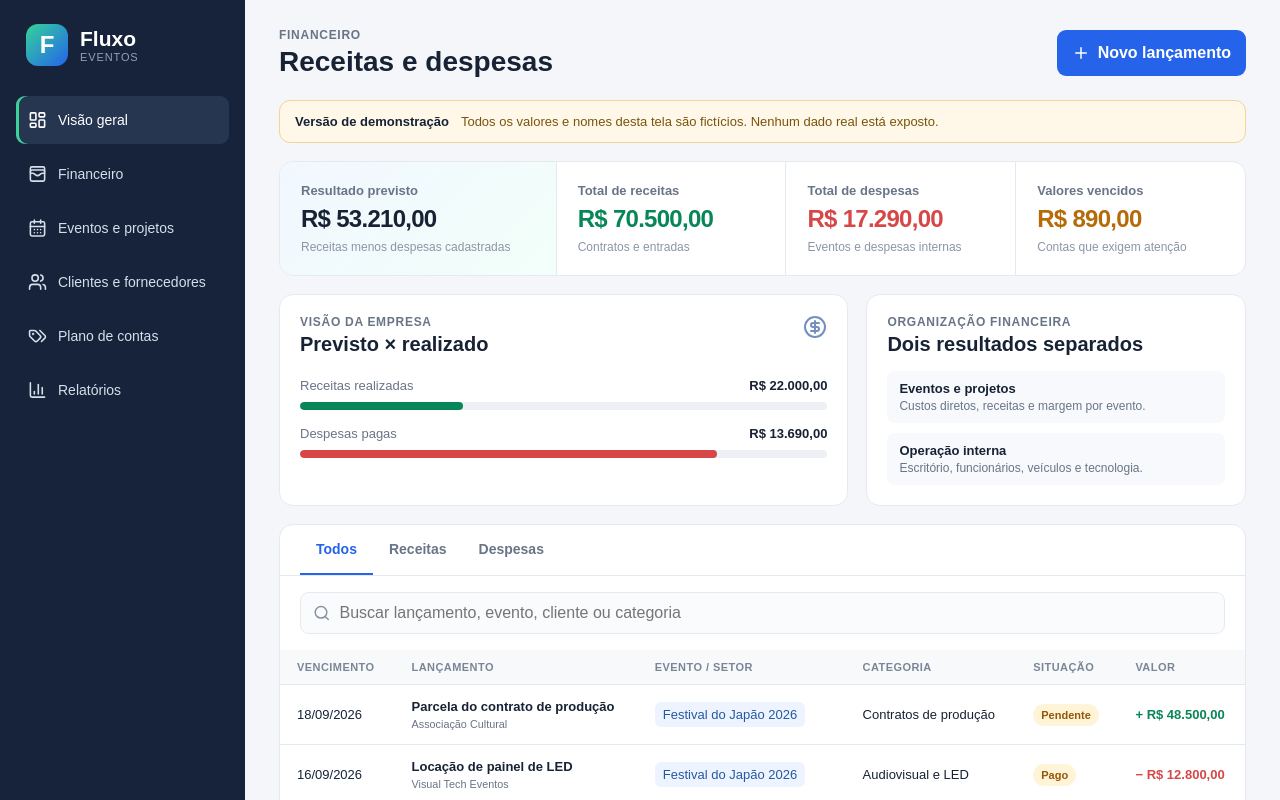
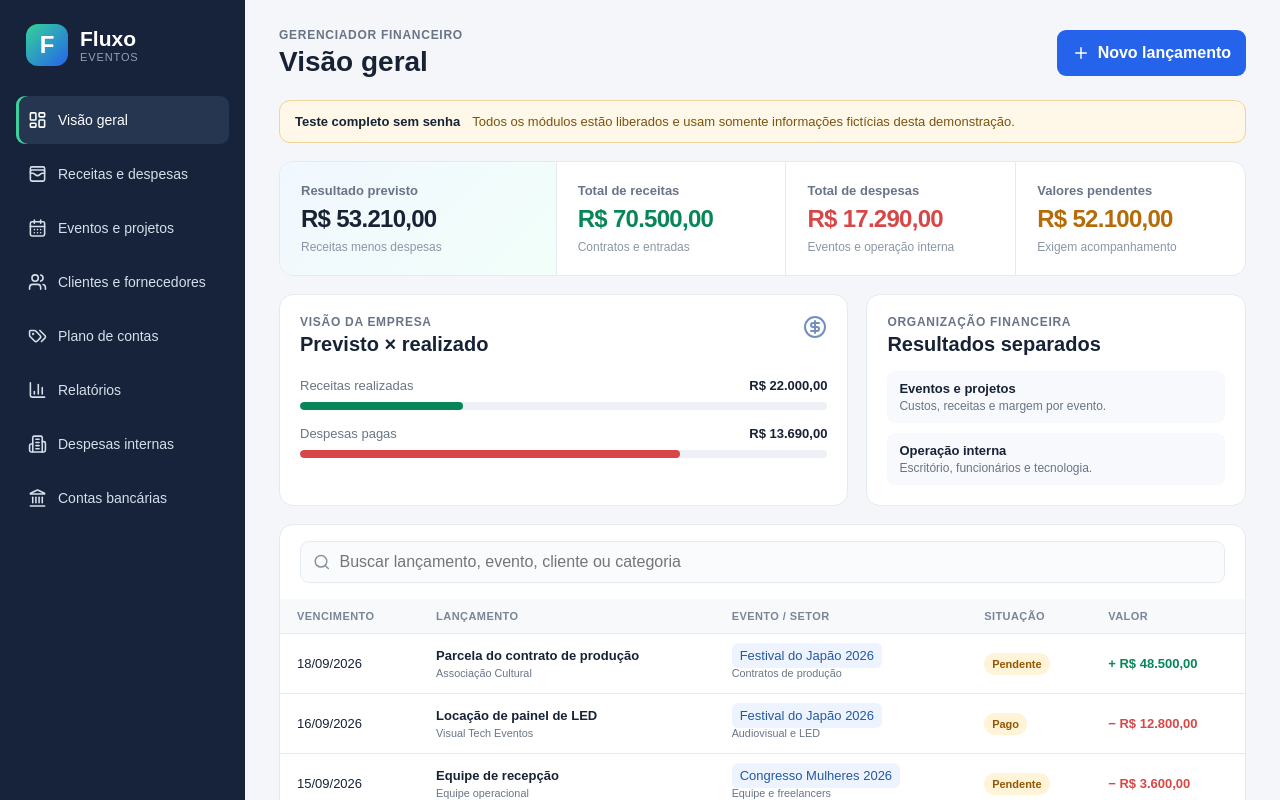
Before and after one commit to jamaleto/gerenciador-financeiro, a Next.js app in the folder web/: page / in a window 1280 px wide. Shown: the top 800 px of the page. Built offline with nearby package versions, Linux system fonts and the light colour scheme.

Commit message:
feat: liberar modulos completos da demonstracao

```diff
--- a/web/app/page.tsx
+++ b/web/app/page.tsx
@@ -1,23 +1,52 @@
 "use client";
 import {useMemo,useState} from "react";
-import {BarChart3,Building2,CalendarDays,CircleDollarSign,LayoutDashboard,Menu,Plus,Search,Tags,Users,WalletCards,X} from "lucide-react";
-type Entry={id:string;type:"INCOME"|"EXPENSE";description:string;party:string;project:string;category:string;due:string;total:number;status:string};
-const entries:Entry[]=[
-{id:"1",type:"INCOME",description:"Parcela do contrato de produção",party:"Associação Cultural",project:"Festival do Japão 2026",category:"Contratos de produção",due:"18/09/2026",total:4850000,status:"Pendente"},
-{id:"2",type:"EXPENSE",description:"Locação de painel de LED",party:"Visual Tech Eventos",project:"Festival do Japão 2026",category:"Audiovisual e LED",due:"16/09/2026",total:1280000,status:"Pago"},
-{id:"3",type:"EXPENSE",description:"Equipe de recepção",party:"Equipe operacional",project:"Congresso Mulheres 2026",category:"Equipe e freelancers",due:"15/09/2026",total:360000,status:"Pendente"},
-{id:"4",type:"INCOME",description:"Sinal do contrato",party:"Cliente Norte",project:"Inauguração Cliente Norte",category:"Contratos de produção",due:"10/09/2026",total:2200000,status:"Recebido"},
-{id:"5",type:"EXPENSE",description:"Hospedagem VPS e sistemas",party:"Fornecedor de tecnologia",project:"Administração interna",category:"Softwares e tecnologia",due:"08/09/2026",total:89000,status:"Pago"}];
-const brl=(v:number)=>new Intl.NumberFormat("pt-BR",{style:"currency",currency:"BRL"}).format(v/100);
+import {BarChart3,Building2,CalendarDays,CircleDollarSign,Landmark,LayoutDashboard,Menu,Plus,Search,Tags,Users,WalletCards,X} from "lucide-react";
+
+type Entry={id:number;type:"Receita"|"Despesa";description:string;party:string;project:string;category:string;due:string;value:number;status:string};
+const initial:Entry[]=[
+{id:1,type:"Receita",description:"Parcela do contrato de produção",party:"Associação Cultural",project:"Festival do Japão 2026",category:"Contratos de produção",due:"18/09/2026",value:48500,status:"Pendente"},
+{id:2,type:"Despesa",description:"Locação de painel de LED",party:"Visual Tech Eventos",project:"Festival do Japão 2026",category:"Audiovisual e LED",due:"16/09/2026",value:12800,status:"Pago"},
+{id:3,type:"Despesa",description:"Equipe de recepção",party:"Equipe operacional",project:"Congresso Mulheres 2026",category:"Equipe e freelancers",due:"15/09/2026",value:3600,status:"Pendente"},
+{id:4,type:"Receita",description:"Sinal do contrato",party:"Cliente Norte",project:"Inauguração Cliente Norte",category:"Contratos de produção",due:"10/09/2026",value:22000,status:"Recebido"},
+{id:5,type:"Despesa",description:"Hospedagem VPS e sistemas",party:"Fornecedor de tecnologia",project:"Administração interna",category:"Softwares e tecnologia",due:"08/09/2026",value:890,status:"Pago"}];
+const money=(v:number)=>new Intl.NumberFormat("pt-BR",{style:"currency",currency:"BRL"}).format(v);
+const nav=[
+["dashboard","Visão geral",LayoutDashboard],["finance","Receitas e despesas",WalletCards],["projects","Eventos e projetos",CalendarDays],
+["people","Clientes e fornecedores",Users],["plan","Plano de contas",Tags],["reports","Relatórios",BarChart3],
+["internal","Despesas internas",Building2],["banks","Contas bancárias",Landmark]
+] as const;
+
 export default function Home(){
- const [tab,setTab]=useState("Todos"),[query,setQuery]=useState(""),[nav,setNav]=useState(false);
- const list=useMemo(()=>entries.filter(e=>(tab==="Todos"||e.type===(tab==="Receitas"?"INCOME":"EXPENSE"))&&Object.values(e).join(" ").toLowerCase().includes(query.toLowerCase())),[tab,query]);
- const income=entries.filter(e=>e.type==="INCOME").reduce((s,e)=>s+e.total,0),expense=entries.filter(e=>e.type==="EXPENSE").reduce((s,e)=>s+e.total,0);
- return <div className="shell"><aside className={nav?"sidebar open":"sidebar"}><div className="brand"><i>F</i><span><b>Fluxo</b><small>EVENTOS</small></span></div><button className="close" onClick={()=>setNav(false)}><X/></button><nav><a className="active"><LayoutDashboard/>Visão geral</a><a><WalletCards/>Financeiro</a><a><CalendarDays/>Eventos e projetos</a><a><Users/>Clientes e fornecedores</a><a><Tags/>Plano de contas</a><a><BarChart3/>Relatórios</a></nav><div className="bottom"><a><Building2/>Despesas internas</a><div className="profile"><i>TG</i><span><b>Modo demonstração</b><small>Dados fictícios</small></span></div></div></aside>
- <main className="content"><header><button className="hamb" onClick={()=>setNav(true)}><Menu/></button><div><p>Financeiro</p><h1>Receitas e despesas</h1></div><button className="primary"><Plus/>Novo lançamento</button></header>
- <section className="notice"><b>Versão de demonstração</b><span>Todos os valores e nomes desta tela são fictícios. Nenhum dado real está exposto.</span></section>
- <section className="cards"><article className="featured"><span>Resultado previsto</span><strong>{brl(income-expense)}</strong><small>Receitas menos despesas cadastradas</small></article><article><span>Total de receitas</span><strong className="green">{brl(income)}</strong><small>Contratos e entradas</small></article><article><span>Total de despesas</span><strong className="red">{brl(expense)}</strong><small>Eventos e despesas internas</small></article><article><span>Valores vencidos</span><strong className="amber">{brl(89000)}</strong><small>Contas que exigem atenção</small></article></section>
- <section className="split"><article><div className="section-title"><div><p>Visão da empresa</p><h2>Previsto × realizado</h2></div><CircleDollarSign/></div><div className="bars"><label>Receitas realizadas <b>{brl(2200000)}</b><span><i style={{width:"31%"}}/></span></label><label>Despesas pagas <b>{brl(1369000)}</b><span className="expense"><i style={{width:"79%"}}/></span></label></div></article><article><p>Organização financeira</p><h2>Dois resultados separados</h2><div className="mini"><div><b>Eventos e projetos</b><span>Custos diretos, receitas e margem por evento.</span></div><div><b>Operação interna</b><span>Escritório, funcionários, veículos e tecnologia.</span></div></div></article></section>
- <section className="work"><div className="tabs">{["Todos","Receitas","Despesas"].map(t=><button key={t} className={tab===t?"active":""} onClick={()=>setTab(t)}>{t}</button>)}</div><div className="tools"><label><Search/><input value={query} onChange={e=>setQuery(e.target.value)} placeholder="Buscar lançamento, evento, cliente ou categoria"/></label></div><div className="table"><table><thead><tr><th>Vencimento</th><th>Lançamento</th><th>Evento / setor</th><th>Categoria</th><th>Situação</th><th>Valor</th></tr></thead><tbody>{list.map(e=><tr key={e.id}><td>{e.due}</td><td><b>{e.description}</b><small>{e.party}</small></td><td><em>{e.project}</em></td><td>{e.category}</td><td><span className="status">{e.status}</span></td><td className={e.type==="INCOME"?"green value":"red value"}>{e.type==="INCOME"?"+ ":"− "}{brl(e.total)}</td></tr>)}</tbody></table>{!list.length&&<div className="empty">Nenhum lançamento encontrado.</div>}</div></section>
- </main></div>
+ const [section,setSection]=useState("dashboard"),[mobile,setMobile]=useState(false),[entries,setEntries]=useState(initial),[query,setQuery]=useState(""),[modal,setModal]=useState(false);
+ const income=entries.filter(e=>e.type==="Receita").reduce((s,e)=>s+e.value,0),expense=entries.filter(e=>e.type==="Despesa").reduce((s,e)=>s+e.value,0);
+ const list=useMemo(()=>entries.filter(e=>Object.values(e).join(" ").toLowerCase().includes(query.toLowerCase())),[entries,query]);
+ const go=(id:string)=>{setSection(id);setMobile(false)};
+ const add=(form:FormData)=>{setEntries(v=>[...v,{id:Date.now(),type:form.get("type") as Entry["type"],description:String(form.get("description")),party:String(form.get("party")),project:String(form.get("project")),category:String(form.get("category")),due:String(form.get("due")),value:Number(form.get("value")),status:"Pendente"}]);setModal(false);setSection("finance")};
+ const titles:Record<string,string>={dashboard:"Visão geral",finance:"Receitas e despesas",projects:"Eventos e projetos",people:"Clientes e fornecedores",plan:"Plano de contas",reports:"Relatórios financeiros",internal:"Despesas internas",banks:"Contas bancárias"};
+ return <div className="shell">
+  <aside className={mobile?"sidebar open":"sidebar"}><div className="brand"><i>F</i><span><b>Fluxo</b><small>EVENTOS</small></span></div><button className="close" onClick={()=>setMobile(false)}><X/></button>
+   <nav>{nav.map(([id,label,Icon])=><a key={id} className={section===id?"active":""} onClick={()=>go(id)}><Icon/>{label}</a>)}</nav>
+   <div className="bottom"><div className="profile"><i>TG</i><span><b>Modo demonstração</b><small>SEM LOGIN • DADOS FICTÍCIOS</small></span></div></div>
+  </aside>
+  <main className="content"><header><button className="hamb" onClick={()=>setMobile(true)}><Menu/></button><div><p>Gerenciador financeiro</p><h1>{titles[section]}</h1></div><button className="primary" onClick={()=>setModal(true)}><Plus/>Novo lançamento</button></header>
+   <section className="notice"><b>Teste completo sem senha</b><span>Todos os módulos estão liberados e usam somente informações fictícias desta demonstração.</span></section>
+   {(section==="dashboard"||section==="finance"||section==="reports")&&<section className="cards">
+    <article className="featured"><span>Resultado previsto</span><strong>{money(income-expense)}</strong><small>Receitas menos despesas</small></article>
+    <article><span>Total de receitas</span><strong className="green">{money(income)}</strong><small>Contratos e entradas</small></article>
+    <article><span>Total de despesas</span><strong className="red">{money(expense)}</strong><small>Eventos e operação interna</small></article>
+    <article><span>Valores pendentes</span><strong className="amber">{money(entries.filter(e=>e.status==="Pendente").reduce((s,e)=>s+e.value,0))}</strong><small>Exigem acompanhamento</small></article>
+   </section>}
+   {section==="dashboard"&&<><section className="split"><article><div className="section-title"><div><p>Visão da empresa</p><h2>Previsto × realizado</h2></div><CircleDollarSign/></div><div className="bars"><label>Receitas realizadas <b>{money(22000)}</b><span><i style={{width:"31%"}}/></span></label><label>Despesas pagas <b>{money(13690)}</b><span className="expense"><i style={{width:"72%"}}/></span></label></div></article><article><p>Organização financeira</p><h2>Resultados separados</h2><div className="mini"><div><b>Eventos e projetos</b><span>Custos, receitas e margem por evento.</span></div><div><b>Operação interna</b><span>Escritório, funcionários e tecnologia.</span></div></div></article></section><EntryTable list={list} query={query} setQuery={setQuery}/></>}
+   {section==="finance"&&<EntryTable list={list} query={query} setQuery={setQuery} onDelete={id=>setEntries(v=>v.filter(e=>e.id!==id))}/>}
+   {section==="projects"&&<Grid items={[["Festival do Japão 2026","Receita R$ 48.500 • Despesa R$ 12.800","Em produção"],["Congresso Mulheres 2026","Receita R$ 0 • Despesa R$ 3.600","Planejamento"],["Inauguração Cliente Norte","Receita R$ 22.000 • Despesa R$ 0","Concluído"],["Administração interna","Custos fixos e estrutura da empresa","Ativo"]]}/>}
+   {section==="people"&&<Grid items={[["Associação Cultural","Cliente • Festival do Japão","Ativo"],["Cliente Norte","Cliente • Inauguração","Ativo"],["Visual Tech Eventos","Fornecedor • Audiovisual","Ativo"],["Equipe operacional","Fornecedor • Mão de obra","Ativo"]]}/>}
+   {section==="plan"&&<Grid items={[["Receitas de eventos","Contratos • Patrocínios • Inscrições","Receita"],["Estrutura e equipamentos","Palco • Som • Luz • LED","Despesa"],["Equipe e freelancers","Produção • Recepção • Segurança","Despesa"],["Despesas administrativas","Aluguel • Sistemas • Contabilidade","Despesa"]]}/>}
+   {section==="internal"&&<Grid items={[["Escritório","Aluguel, energia, internet e manutenção","R$ 4.850/mês"],["Funcionários","Salários, encargos e benefícios","R$ 18.400/mês"],["Tecnologia","Softwares, VPS e equipamentos","R$ 2.390/mês"],["Veículos","Combustível, seguro e manutenção","R$ 3.200/mês"]]}/>}
+   {section==="banks"&&<Grid items={[["Conta corrente principal","Banco demonstração • Ag. 0001","R$ 54.320,00"],["Conta de eventos","Banco demonstração • Ag. 0001","R$ 21.500,00"],["Caixa","Dinheiro disponível","R$ 1.850,00"],["Cartão empresarial","Fatura atual","R$ 4.280,00"]]}/>}
+   {section==="reports"&&<><section className="split reports"><article><p>Resultado por centro</p><h2>Eventos × operação interna</h2><div className="report-row"><span>Eventos e projetos</span><b className="green">{money(54100)}</b></div><div className="report-row"><span>Administração interna</span><b className="red">− {money(890)}</b></div></article><article><p>Indicador</p><h2>Margem prevista</h2><strong className="big green">{((income-expense)/income*100).toFixed(1)}%</strong><small>sobre as receitas cadastradas</small></article></section><EntryTable list={list} query={query} setQuery={setQuery}/></>}
+  </main>
+  {modal&&<div className="overlay"><form className="modal" action={add}><div className="modal-head"><div><p>Novo registro</p><h2>Lançamento financeiro</h2></div><button type="button" onClick={()=>setModal(false)}><X/></button></div><div className="form-grid"><label>Tipo<select name="type"><option>Receita</option><option>Despesa</option></select></label><label>Valor<input name="value" type="number" step="0.01" required/></label><label className="wide">Descrição<input name="description" required/></label><label>Cliente/fornecedor<input name="party" required/></label><label>Evento/setor<input name="project" required/></label><label>Categoria<input name="category" required/></label><label>Vencimento<input name="due" type="date" required/></label></div><div className="modal-actions"><button type="button" onClick={()=>setModal(false)}>Cancelar</button><button className="primary">Salvar teste</button></div></form></div>}
+ </div>
 }
+function Grid({items}:{items:string[][]}){return <section className="module-grid">{items.map((x,i)=><article key={i}><div className="module-icon">{i+1}</div><div><h2>{x[0]}</h2><p>{x[1]}</p></div><b>{x[2]}</b><button>Visualizar</button></article>)}</section>}
+function EntryTable({list,query,setQuery,onDelete}:{list:Entry[];query:string;setQuery:(s:string)=>void;onDelete?:(id:number)=>void}){return <section className="work"><div className="tools"><label><Search/><input value={query} onChange={e=>setQuery(e.target.value)} placeholder="Buscar lançamento, evento, cliente ou categoria"/></label></div><div className="table"><table><thead><tr><th>Vencimento</th><th>Lançamento</th><th>Evento / setor</th><th>Situação</th><th>Valor</th>{onDelete&&<th>Ação</th>}</tr></thead><tbody>{list.map(e=><tr key={e.id}><td>{e.due}</td><td><b>{e.description}</b><small>{e.party}</small></td><td><em>{e.project}</em><small>{e.category}</small></td><td><span className="status">{e.status}</span></td><td className={e.type==="Receita"?"green value":"red value"}>{e.type==="Receita"?"+ ":"− "}{money(e.value)}</td>{onDelete&&<td><button className="delete" onClick={()=>onDelete(e.id)}>Excluir</button></td>}</tr>)}</tbody></table>{!list.length&&<div className="empty">Nenhum lançamento encontrado.</div>}</div></section>}
```
